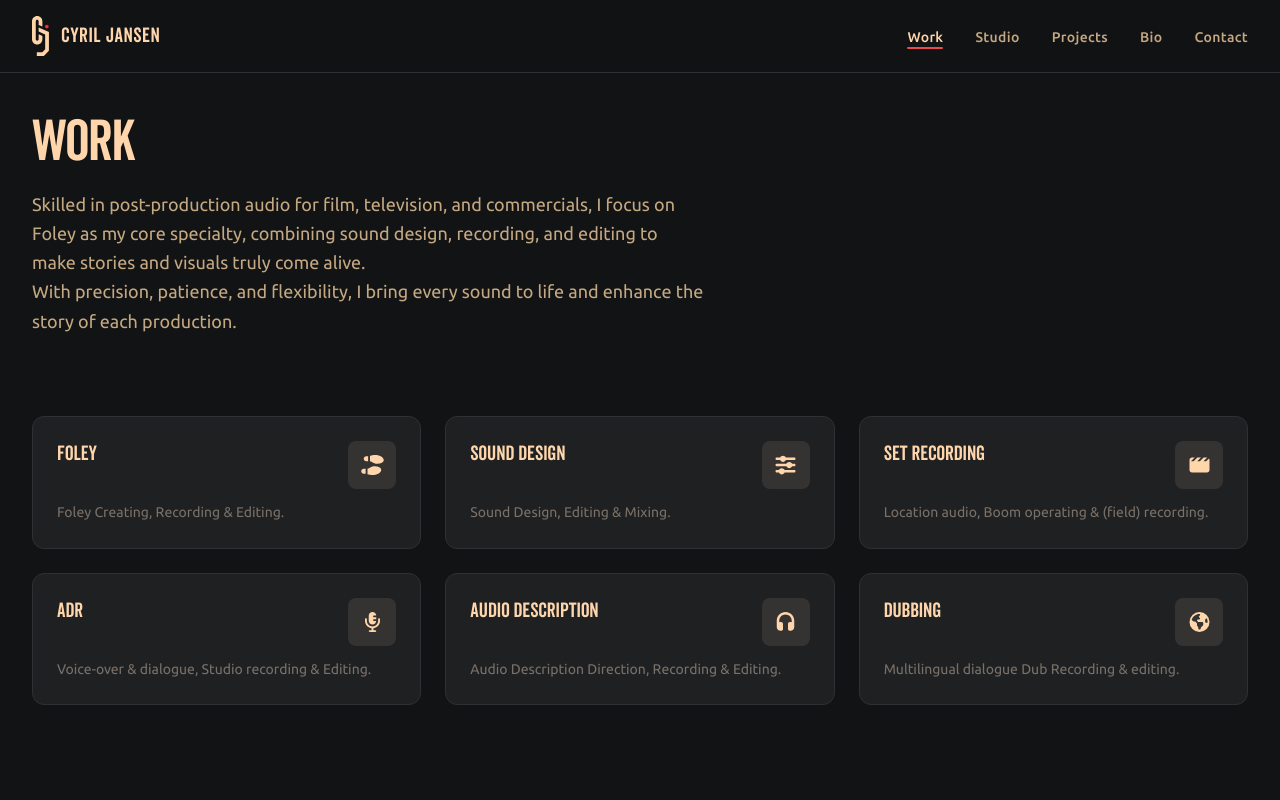
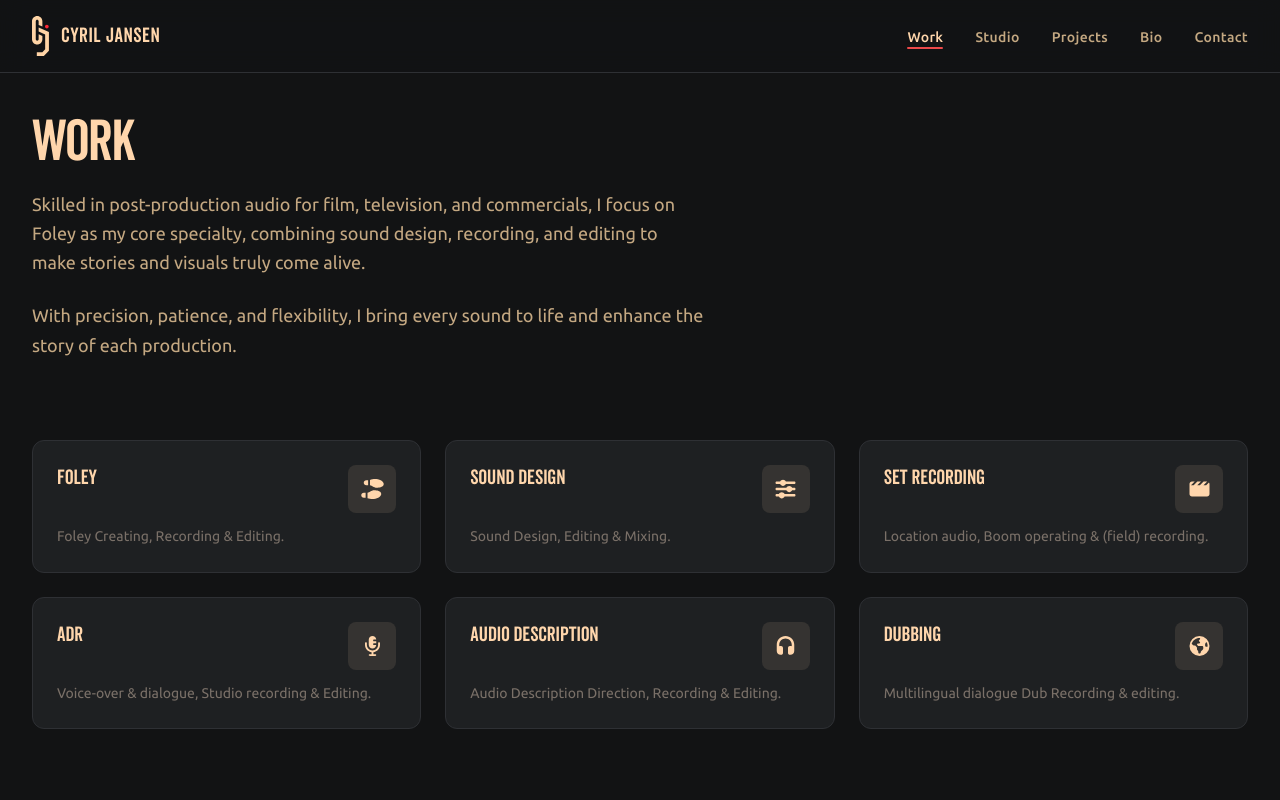
Before and after one commit to Michelvanderput/cj, a React (Vite) app: page /work in a window 1280 px wide. Shown: the top 800 px of the page. Built offline with nearby package versions, Linux system fonts and the light colour scheme.

Commit message:
Wrap Work page intro paragraphs in container div with spacing

```diff
--- a/src/pages/Work.tsx
+++ b/src/pages/Work.tsx
@@ -41,12 +41,14 @@ const Work = () => {
       {/* Header */}
       <div ref={headerRef} className="mb-14 md:mb-20">
         <h1 className="text-h1 text-brand-main mb-4">Work</h1>
+        <div className="md:col-span-3 space-y-6">
         <p className="text-body-lg text-tx-secondary max-w-2xl leading-relaxed">
           Skilled in post-production audio for film, television, and commercials, I focus on Foley as my core specialty, combining sound design, recording, and editing to make stories and visuals truly come alive.
         </p>
         <p className="text-body-lg text-tx-secondary max-w-2xl leading-relaxed">
           With precision, patience, and flexibility, I bring every sound to life and enhance the story of each production.
         </p>
+        </div>
       </div>
 
       {/* Credits */}
```
